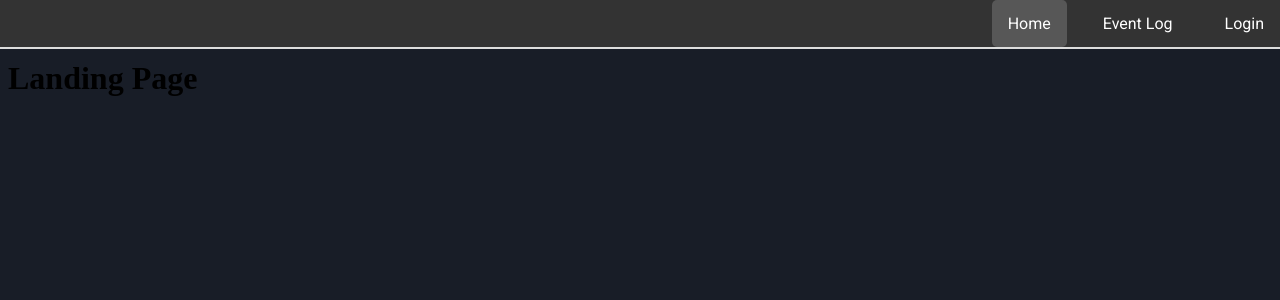
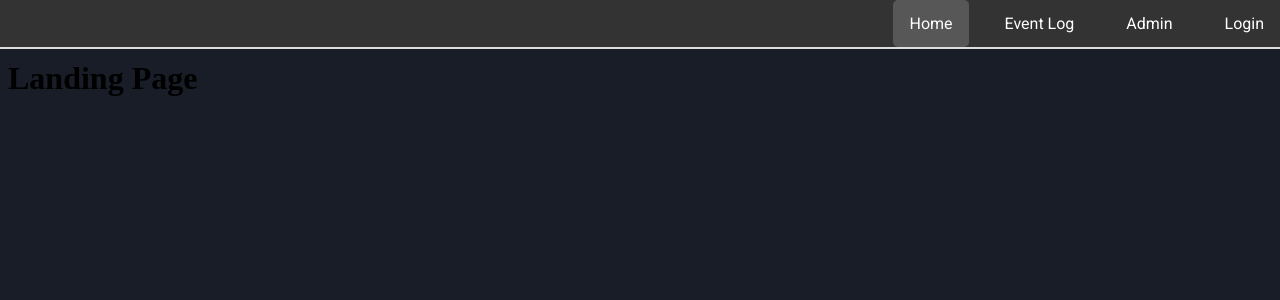
Before and after one commit to morrisEA/s25-team-white, a Django app: page / in a window 1280 px wide. Shown: the top 300 px of the page. Run offline with Django 4.2, Linux system fonts and the light colour scheme.

Commit message:
admin references added

```diff
--- a/firewatch/home/templates/home/layout.html
+++ b/firewatch/home/templates/home/layout.html
@@ -15,6 +15,7 @@
         <ul>
           <li><a href="{% url 'home:index' %}" class="{% if request.path == '/' %}active{% endif %}">Home</a></li>
           <li><a href="{% url 'eventlog:eventlog' %}" class="{% if request.path == '/eventlog/' %}active{% endif %}">Event Log</a></li>
+          <li><a href="{% url 'admin:index' %}"  class="{% if request.path == '/admin/' %}active{% endif %}">Admin</a></li>
           <li><a href="{% url 'users:login' %}" class="{% if request.path == '/login/' %}active{% endif %}">Login</a></li>
         </ul>
     </nav>
```
